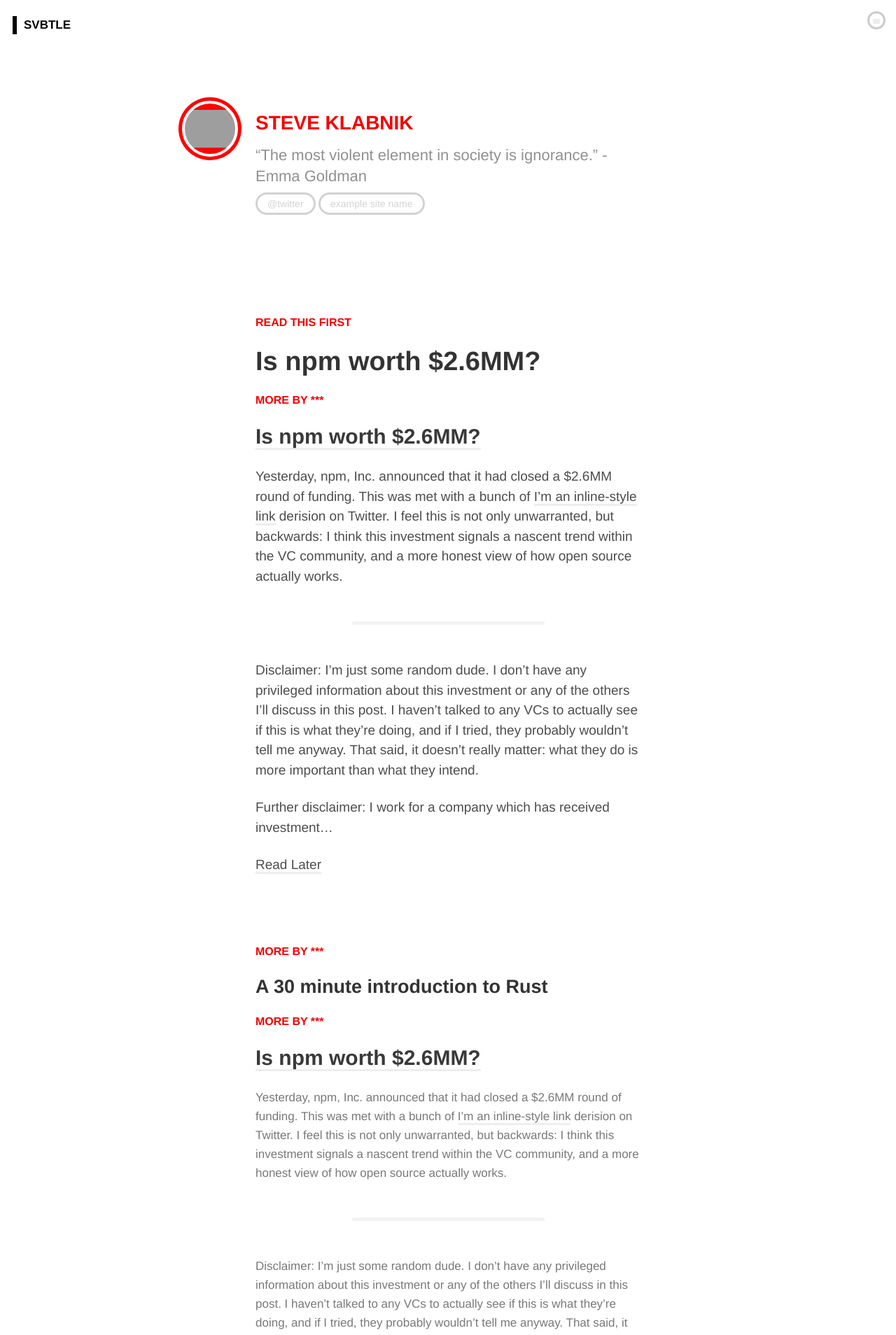
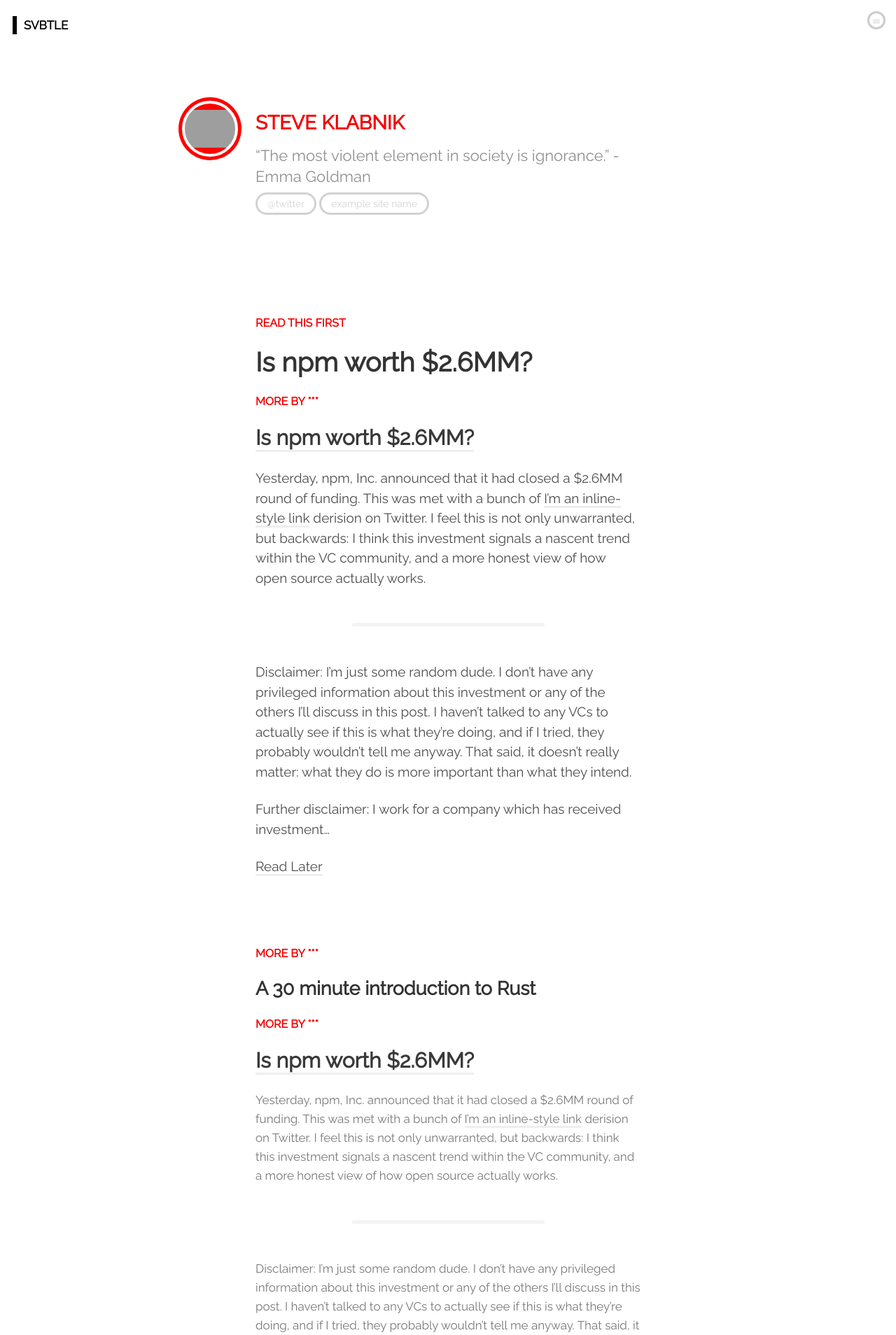
Before and after one commit to orlando/svbtle-jekyll, a Jekyll site: the page built from index.html, in a window 1280 px wide. Shown: the top 1908 px of the page at 70% size. Built offline with Jekyll 4.4.1, drawn with Linux system fonts in a browser that asks for light colours; nearby versions of some CDN libraries; Markdown is read by kramdown in place of the engine named in the settings; the list of posts is cut into pages by our own code; grey boxes are pictures that could not be loaded.

Commit message:
Raleway font

```diff
--- a/_layouts/base.html
+++ b/_layouts/base.html
@@ -24,6 +24,7 @@
     <link rel="stylesheet" media="screen" type="text/css" href="/assets/stylesheets/responsive.css"/>
     <link rel="stylesheet" media="screen" type="text/css" href="/assets/stylesheets/github.css"/>
     <link href="//netdna.bootstrapcdn.com/font-awesome/4.0.3/css/font-awesome.css" rel="stylesheet">
+    <link href='http://fonts.googleapis.com/css?family=Raleway' rel='stylesheet' type='text/css'>
     <script data-cfasync="false" type="text/javascript" src="{{page.typekit_url}}"></script>
     <script type="text/javascript">try{Typekit.load();}catch(e){}</script>
     {% if site.data.svbtle.enable_kudos && site.data.svbtle.kudos_url %}
--- a/_layouts/detail.html
+++ b/_layouts/detail.html
@@ -24,6 +24,7 @@
     <link rel="stylesheet" media="screen" type="text/css" href="/assets/stylesheets/responsive.css"/>
     <link rel="stylesheet" media="screen" type="text/css" href="/assets/stylesheets/github.css"/>
     <link href="//netdna.bootstrapcdn.com/font-awesome/4.0.3/css/font-awesome.css" rel="stylesheet">
+    <link href='http://fonts.googleapis.com/css?family=Raleway' rel='stylesheet' type='text/css'>
     <script data-cfasync="false" type="text/javascript" src="{{page.typekit_url}}"></script>
     <script type="text/javascript">try{Typekit.load();}catch(e){}</script>
     {% if site.data.svbtle.enable_kudos && site.data.svbtle.kudos_url %}
--- a/assets/stylesheets/styles.css
+++ b/assets/stylesheets/styles.css
@@ -5,7 +5,7 @@
 }
 
 body {
-  font-family: proxima-nova, Helvetica, Avenir, Arial, sans-serif;
+  font-family: Raleway, Helvetica, Avenir, Arial, sans-serif;
   color: #909090;
 }
 
@@ -32,11 +32,11 @@
 .profile-name,
 .tag,
 .title {
-  font-family: freight-sans-pro, proxima-nova, Helvetica;
+  font-family: freight-sans-pro, Raleway, Helvetica;
 }
 
 .side-nav-container {
-  font-family: proxima-nova, Helvetica;
+  font-family: Raleway, Helvetica;
 }
 
 .main-container {
```
